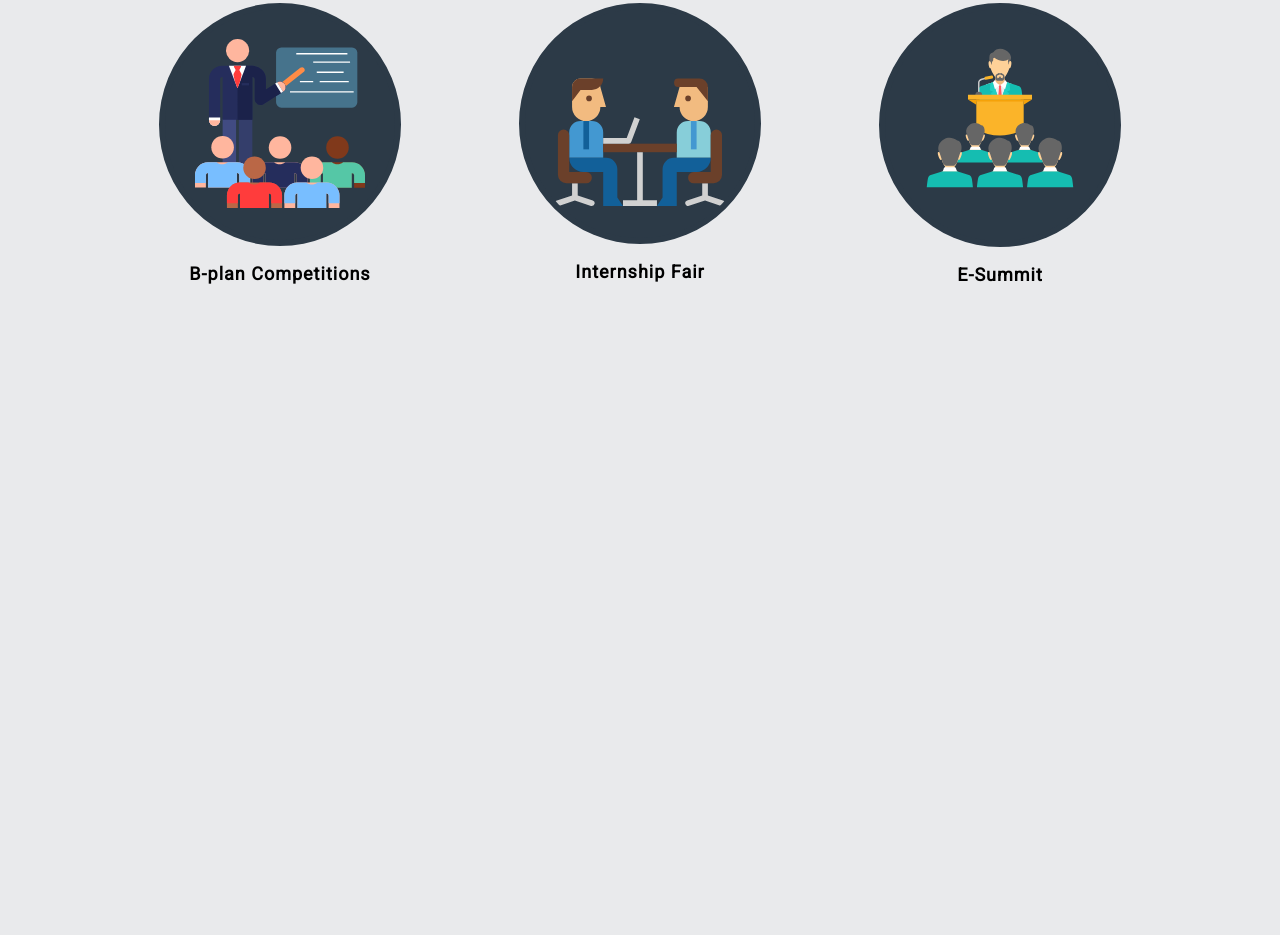
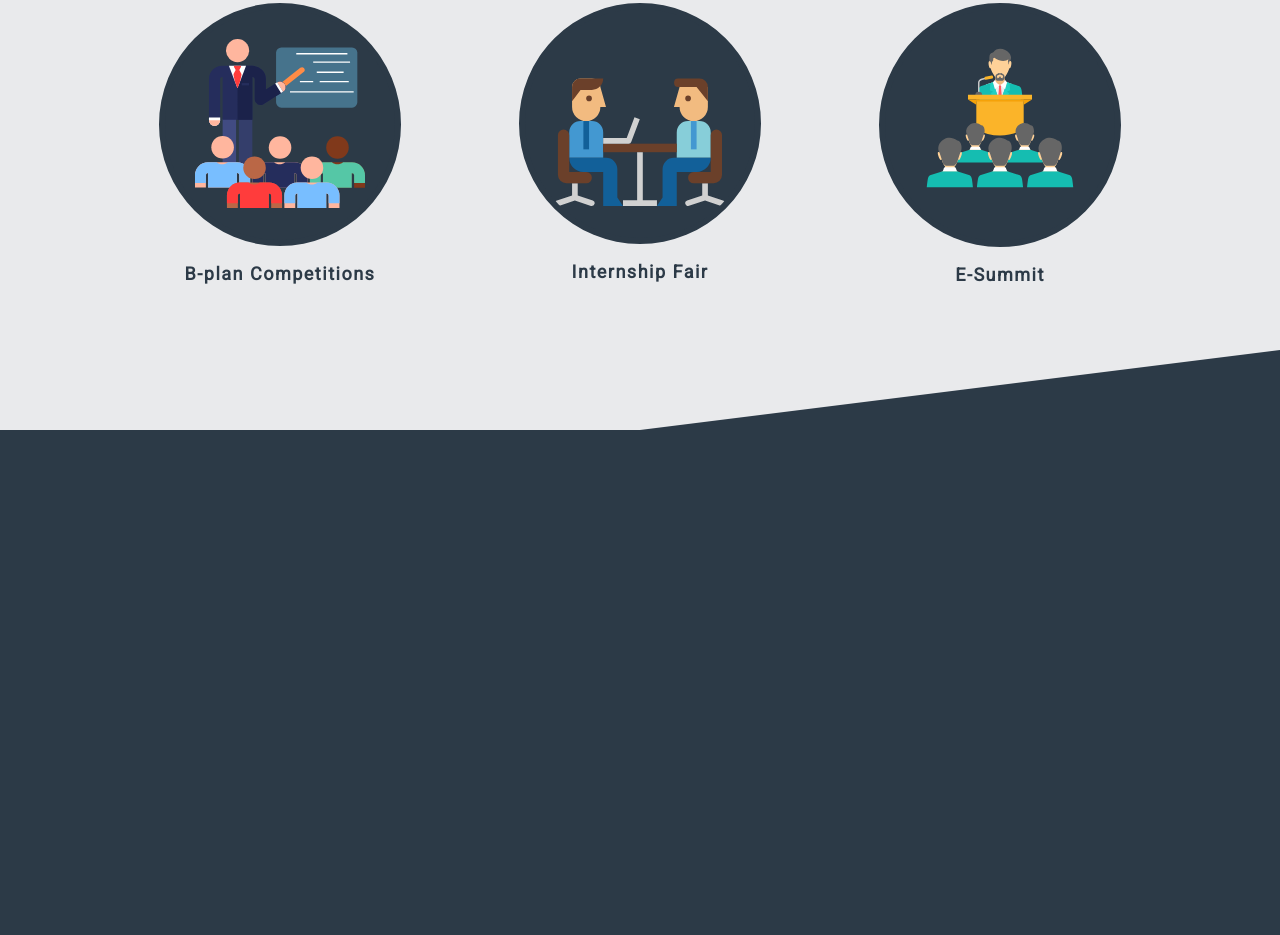
Before and after one commit to hemant-garg/ecellmsit2019, a React app: page / in a window 1280 px wide. Shown: the part 965-1900 px from the top of the page. Before the commit the page ends 1415 px from the top, so only its background shows below. Built offline with nearby package versions, Linux system fonts and the light colour scheme; a web font is replaced by a local one.

Commit message:
finalise initiative section

```diff
--- /dev/null
+++ b/src/components/Events/Events.js
@@ -0,0 +1,17 @@
+import React from 'react';
+
+import './Events.css';
+
+
+const Events = () => {
+    return (
+        <section className="events-section">
+        	<div className="heading-2">What We Do</div>
+        	<div className="events">
+
+        	</div>
+        </section>
+    );
+};
+
+export default Events;
--- /dev/null
+++ b/src/components/Events/Events.scss
@@ -0,0 +1,8 @@
+@import '../../variables.scss';
+
+.events-section{
+	height: 100vh;
+	background-color: $primary-color-1;
+	margin-top: -10rem;
+  	clip-path: polygon(0% 10%, 50% 10%, 100% 0%, 100% 90%, 50% 100%, 0% 100%);
+}
--- a/src/components/Home/Home.js
+++ b/src/components/Home/Home.js
@@ -3,6 +3,7 @@ import "./Home.css";
 
 import Main from '../Main/Main'
 import Initiatives from '../initiatives/initiatives';
+import Events from '../Events/Events';
 
 
 class Home extends Component {
@@ -11,6 +12,7 @@ class Home extends Component {
       <div className="Home">
         <Main />
         <Initiatives />
+        <Events />
       </div>
     )
   }
--- a/src/components/initiatives/initiatives.scss
+++ b/src/components/initiatives/initiatives.scss
@@ -1,10 +1,8 @@
 @import '../../variables.scss';
 
 .initiatives-section{
-	height: auto;
 	margin-top: -8rem;
 	padding: 15rem 10rem;
-  clip-path: polygon(0% 0%, 100% 0%, 100% 90%, 50% 100%, 0% 100%);
 
 }
 .initiatives{
@@ -15,9 +13,10 @@
 		text-align: center;
 		// font-family: $font-roboto;
 		font-size: 1.8rem;
+		color: $primary-color-1;
 		margin-top: 1.7rem;
 		// text-transform: uppercase;
-		letter-spacing: 1px;
+		letter-spacing: 1.5px;
 	}
 
 	&-svgs{
```
Also changed, not shown: src/components/Events/Events.css (added), src/components/initiatives/initiatives.css.
